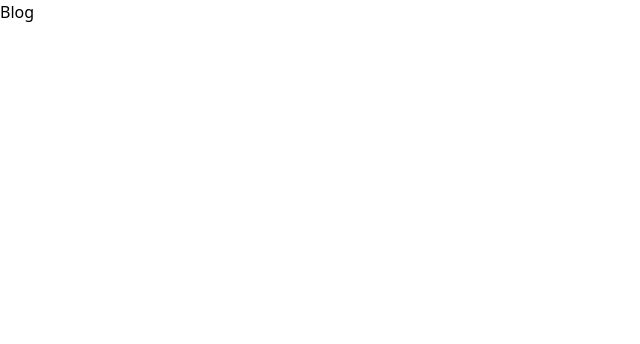
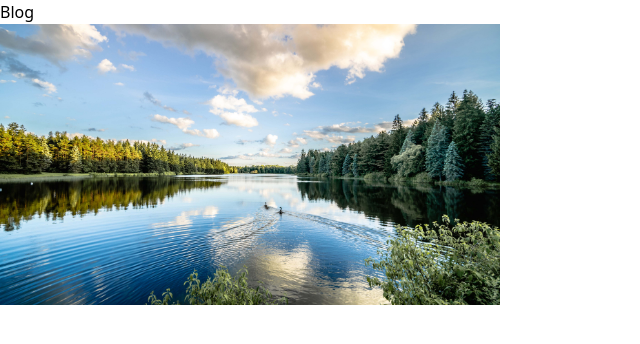
Before and after one commit to leo-pansonato/rocketseat, a Next.js app in the folder nextjs/blog/: page /blog in a window 1280 px wide. Shown: the top 344 px of the page, without its empty margins (0-640 px from the left). Built offline with nearby package versions, Linux system fonts and the light colour scheme.

Commit message:
feat: link and image

```diff
--- a/nextjs/blog/src/pages/blog/index.tsx
+++ b/nextjs/blog/src/pages/blog/index.tsx
@@ -1,7 +1,16 @@
+import Image from "next/image";
+
 export default function Blog() {
 	return (
 		<div>
 			<h2>Blog</h2>
+			<Image
+				src="/assets/foster-lake.jpg"
+				alt="Foster Lake"
+				width={500}
+				height={300}
+				priority
+			/>
 		</div>
 	);
 }
--- a/nextjs/blog/src/pages/index.tsx
+++ b/nextjs/blog/src/pages/index.tsx
@@ -1,4 +1,5 @@
 import { Geist, Geist_Mono } from "next/font/google";
+import Link from "next/link";
 
 const geistSans = Geist({
 	variable: "--font-geist-sans",
@@ -12,9 +13,12 @@ const geistMono = Geist_Mono({
 
 export default function Home() {
 	return (
-		<div className={`${geistSans.variable} ${geistMono.variable} grid grid-rows-[20px_1fr_20px] items-center justify-items-center min-h-screen p-8 pb-20 gap-16 sm:p-20 font-[family-name:var(--font-geist-sans)]
-`}>
+		<div
+			className={`${geistSans.variable} ${geistMono.variable} grid grid-rows-[20px_1fr_20px] items-center justify-items-center min-h-screen p-8 pb-20 gap-16 sm:p-20 font-[family-name:var(--font-geist-sans)]
+`}
+		>
 			<h2>Hello World!</h2>
+			<Link href="/blog">Go to Blog</Link>
 		</div>
 	);
 }
```
Also changed, not shown: nextjs/blog/public/assets/foster-lake.jpg (added).
